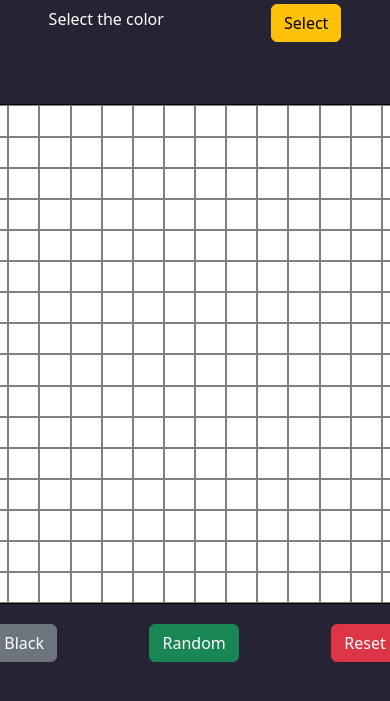
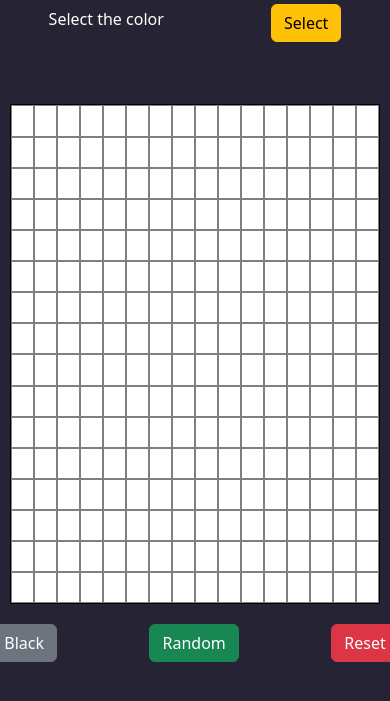
Before and after one commit to Adkham63/Etch-A-Sketch, a plain HTML site: page index.html in a window 390 px wide. Shown: the part 37-738 px from the top of the page. Drawn offline with nearby package versions, Linux system fonts and the light colour scheme.

Commit message:
style.css

```diff
--- a/style.css
+++ b/style.css
@@ -31,3 +31,15 @@ body{
     height: 500px;
     border: 1px solid black;
 }
+
+
+@media screen and (max-width:768px) {
+    .board{
+        width: 95%;
+    }
+}
+@media screen and (max-width:480px) {
+   .board{
+    width: 95%;
+   }
+}
```
